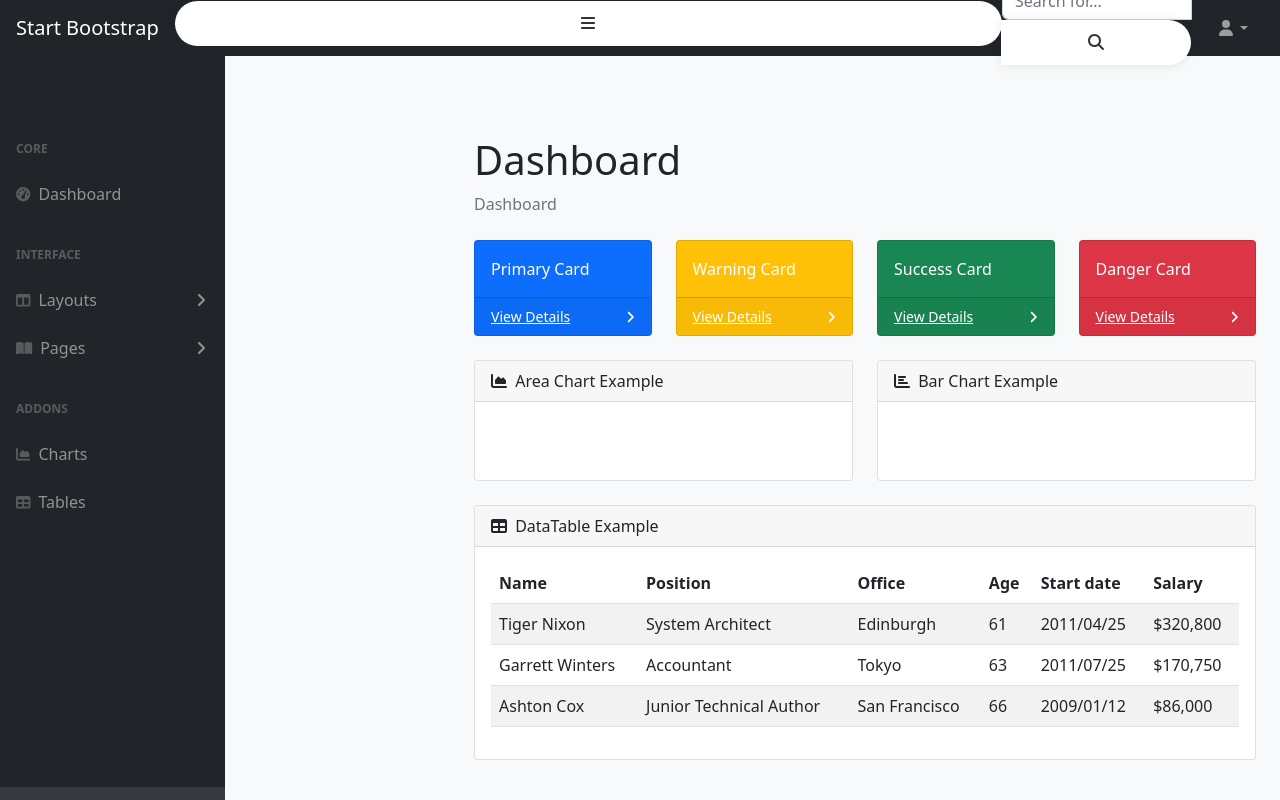
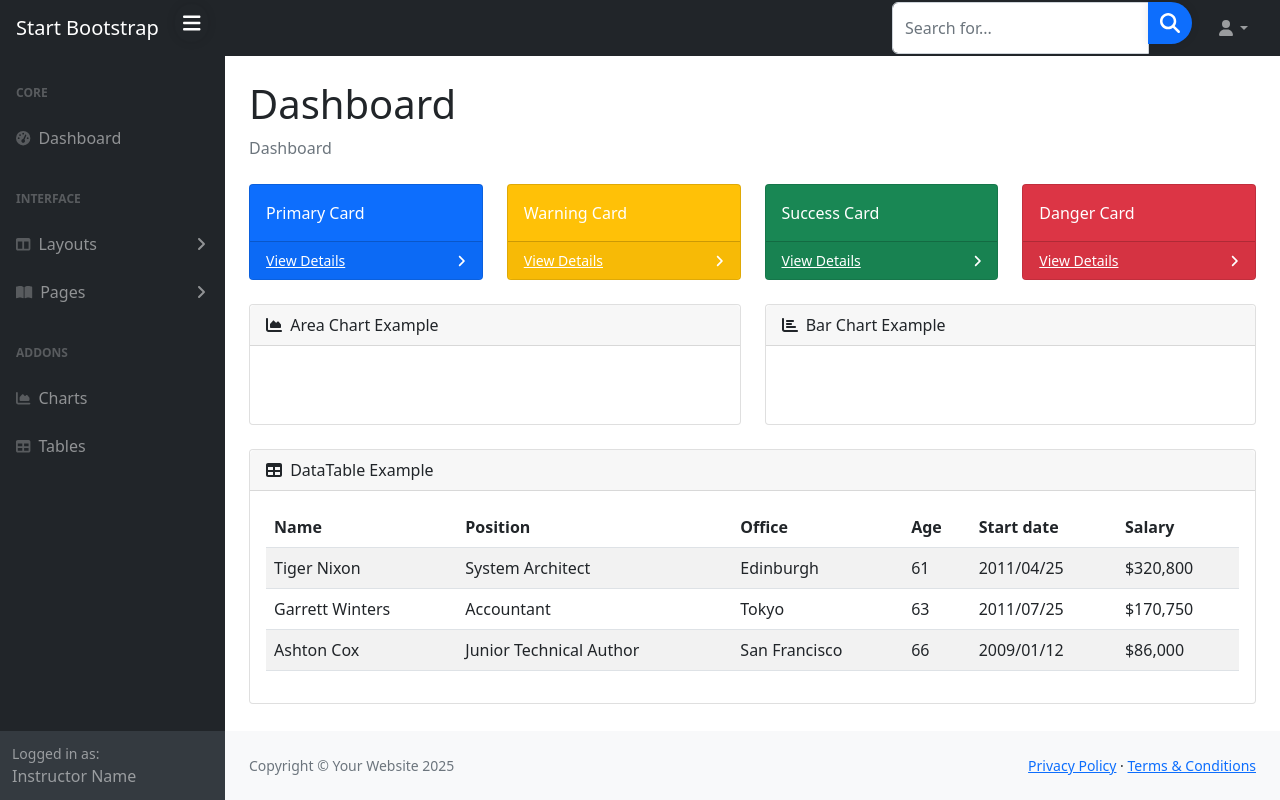
Before and after one commit to p-riggins/WebDevApp, a plain HTML site: page public/html/index.html in a window 1280 px wide. Both pictures are taken after a click on the link "Skip to Dashboard". Drawn offline with nearby package versions, Linux system fonts and the light colour scheme; files that its build step writes are made by us from their sources; files whose address does not match are found by name.

Commit message:
working atyling for dashboard

```diff
--- a/public/assets/css/style.css
+++ b/public/assets/css/style.css
@@ -126,14 +126,14 @@ body {
 
 /* Button styling */
 .btn {
-  width: 100%;
-  height: 45px;
-  background: #fff;
+  /* width: 100%; */
+  height: auto;
+  /* background: #fff; */
   border: none;
   border-radius: 40px;
   cursor: pointer;
-  font-size: 16px;
-  color: #333;
+  font-size: 20px;
+  color: #fff;
   box-shadow: 0 0 10px rgba(0, 0, 0, 0.1);
   margin-bottom: 10px;
 }
@@ -196,14 +196,14 @@ body {
 /* SB Admin specific CSS - Override for dashboard */
 #instructorDashboardSection {
   height: 100%;
-  width: 100%;
+  /* width: 100%; */
   position: fixed;
   top: 0;
   left: 0;
   right: 0;
   bottom: 0;
   overflow: auto;
-  background-color: #f8f9fa;
+  /* background-color: #f8f9fa; */
   color: #212529;
   display: block; /* Override body display flex */
 }
@@ -222,23 +222,8 @@ body:has(#instructorDashboardSection:not([style*="display: none"])) {
   z-index: 1039;
 }
 
-.sb-nav-fixed #layoutSidenav #layoutSidenav_nav {
-  width: 225px;
-  height: 100vh;
-  z-index: 1038;
-}
-
-.sb-nav-fixed #layoutSidenav #layoutSidenav_nav .sb-sidenav {
-  padding-top: 56px;
-}
-
 .sb-nav-fixed #layoutSidenav #layoutSidenav_nav .sb-sidenav .sb-sidenav-menu {
   overflow-y: auto;
-}
-
-.sb-nav-fixed #layoutSidenav #layoutSidenav_content {
-  padding-left: 225px;
-  top: 56px;
 }
 
 #layoutSidenav {
@@ -504,9 +489,9 @@ body:has(#instructorDashboardSection:not([style*="display: none"])) {
   margin-right: 0 !important;
 }
 
-.ms-auto {
+/* .ms-auto {
   margin-left: auto !important;
-}
+} */
 
 .px-4 {
   padding-right: 1.5rem !important;
--- a/public/html/index.html
+++ b/public/html/index.html
@@ -18,7 +18,7 @@
     <!-- Login/Register CSS -->
     <!-- <link href="assets/css/style.css" rel="stylesheet" /> -->
 
-    <link rel="stylesheet" href="assets/css/style.css" />
+    <link rel="stylesheet" href="../assets/css/style.css" />
 
 
     <!-- Font Awesome (SB Admin icons) -->
```
